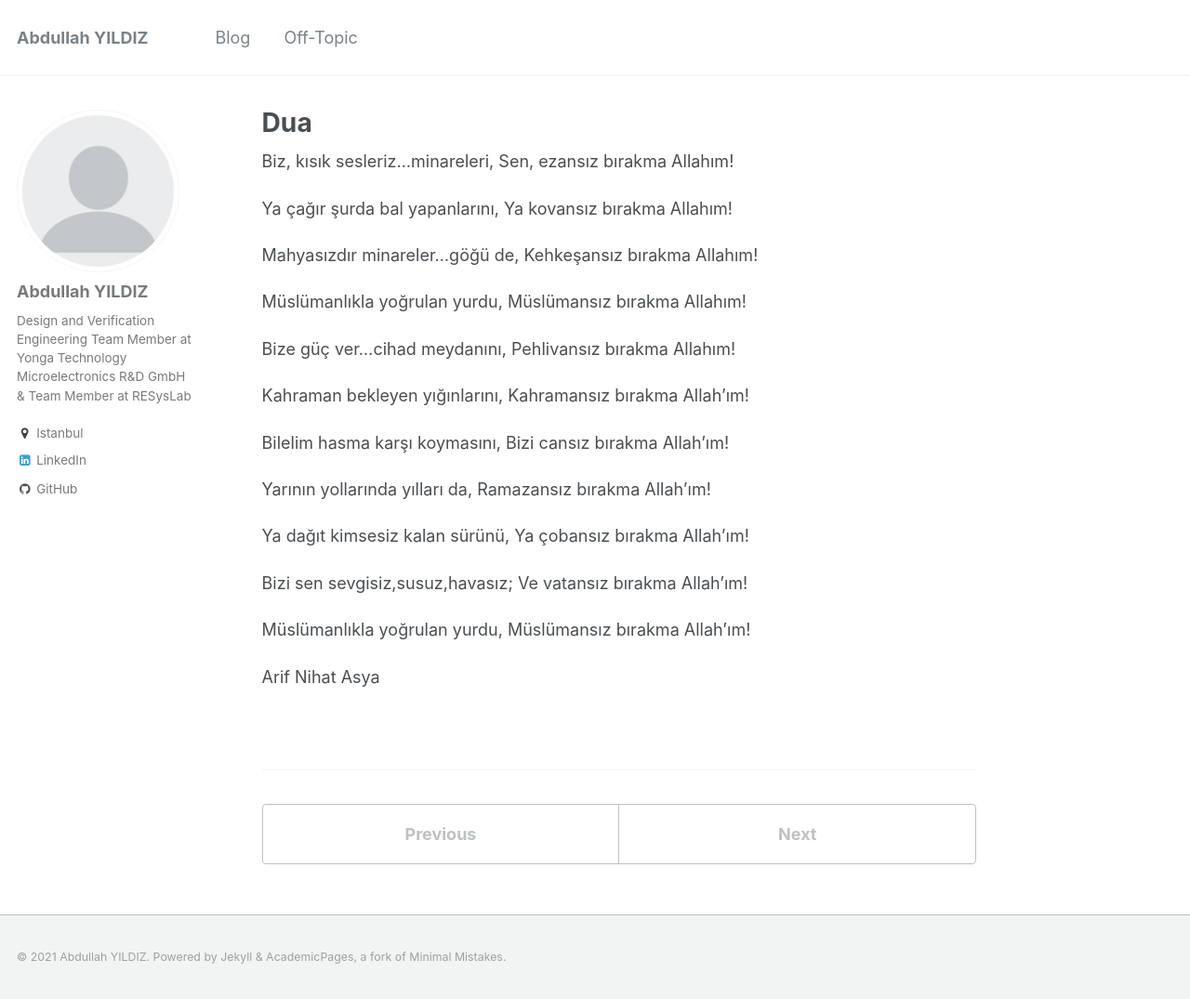
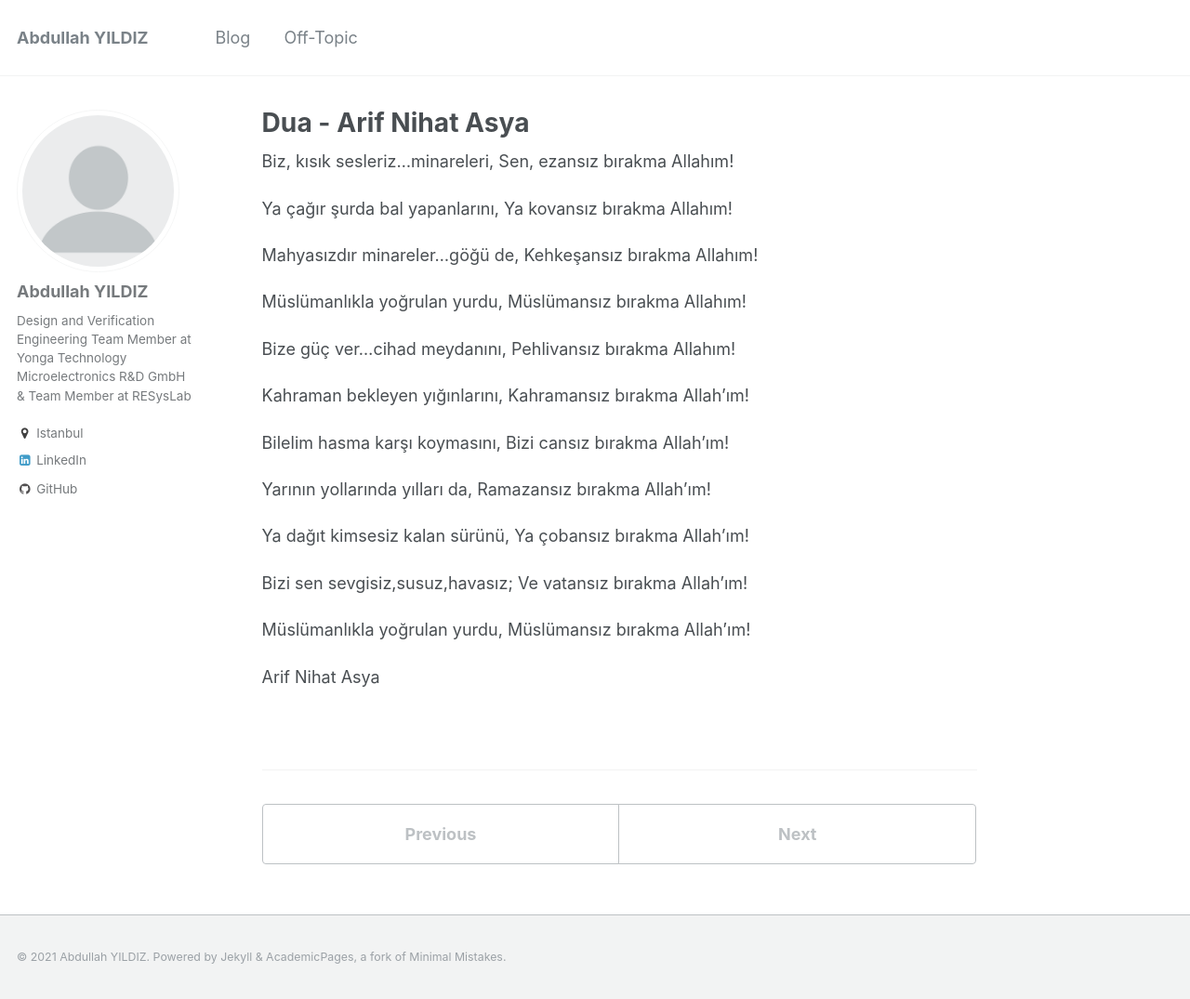
Before and after one commit to abdullahyildiz/abdullahyildiz.github.io, a Jekyll site: the page built from _offtopic/dua-arif-nihat-asya.md, in a window 1280 px wide and 1075 px high. Shown: the whole window at 93% size. Built offline with Jekyll 4.4.1, drawn with Linux system fonts in a browser that asks for light colours.

Commit message:
Update dua-arif-nihat-asya.md

```diff
--- a/_offtopic/dua-arif-nihat-asya.md
+++ b/_offtopic/dua-arif-nihat-asya.md
@@ -1,5 +1,5 @@
 ---
-title: "Dua"
+title: "Dua - Arif Nihat Asya"
 collection: offtopic
 type:
 permalink: /offtopic/dua-arif-nihat-asya
```
